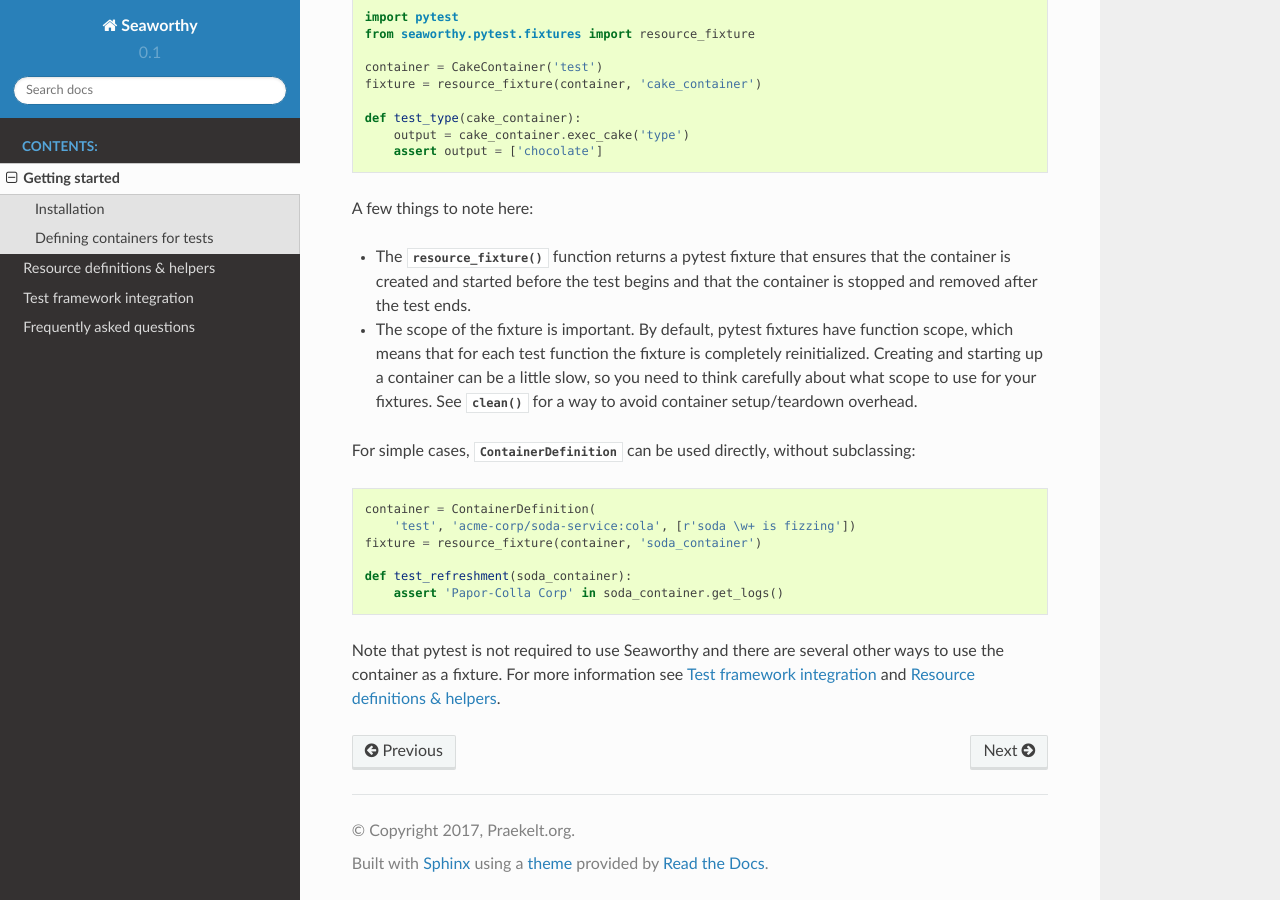
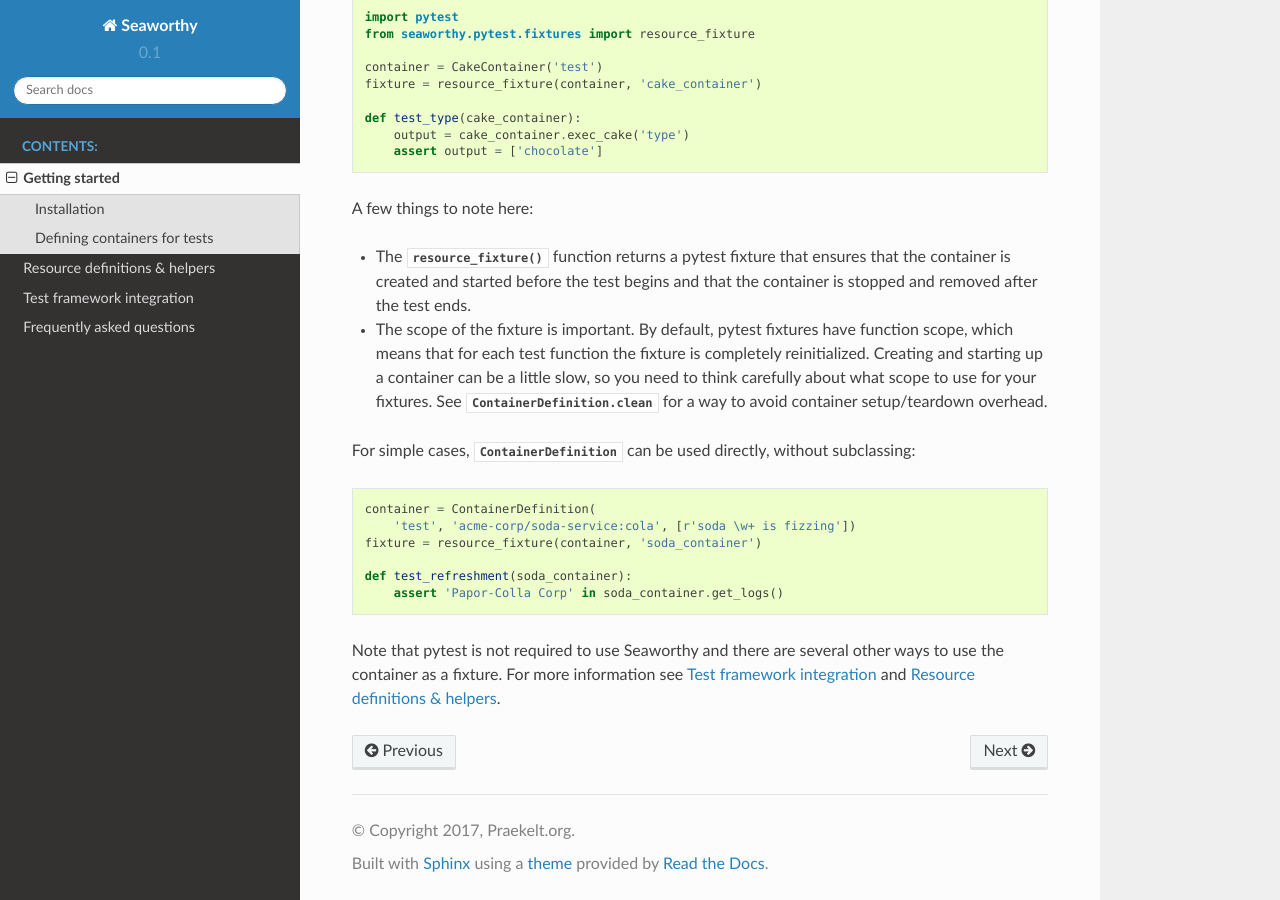
Before and after one commit to praekeltfoundation/seaworthy, a Sphinx documentation site: the page built from docs/getting-started.rst, in a window 1280 px wide and 900 px high, scrolled down 1084 px. Built offline with Sphinx 7.4.7 and the Read the Docs theme 2.0.0, drawn with Linux system fonts in a browser that asks for light colours; pages that are not in the unit, such as notebooks, are missing from menus; some of the changed lines change nothing that is shown.

Commit message:
getting-started: Add class name to clean reference

```diff
--- a/docs/getting-started.rst
+++ b/docs/getting-started.rst
@@ -65,8 +65,9 @@ A few things to note here:
   function scope, which means that for each test function the fixture is
   completely reinitialized. Creating and starting up a container can be a
   little slow, so you need to think carefully about what scope to use for your
-  fixtures. See :meth:`~seaworthy.definitions.ContainerDefinition.clean` for a
-  way to avoid container setup/teardown overhead.
+  fixtures. See :meth:`ContainerDefinition.clean
+  <seaworthy.definitions.ContainerDefinition.clean>` for a way to avoid
+  container setup/teardown overhead.
 
 For simple cases, :class:`~seaworthy.definitions.ContainerDefinition` can be
 used directly, without subclassing::
```
